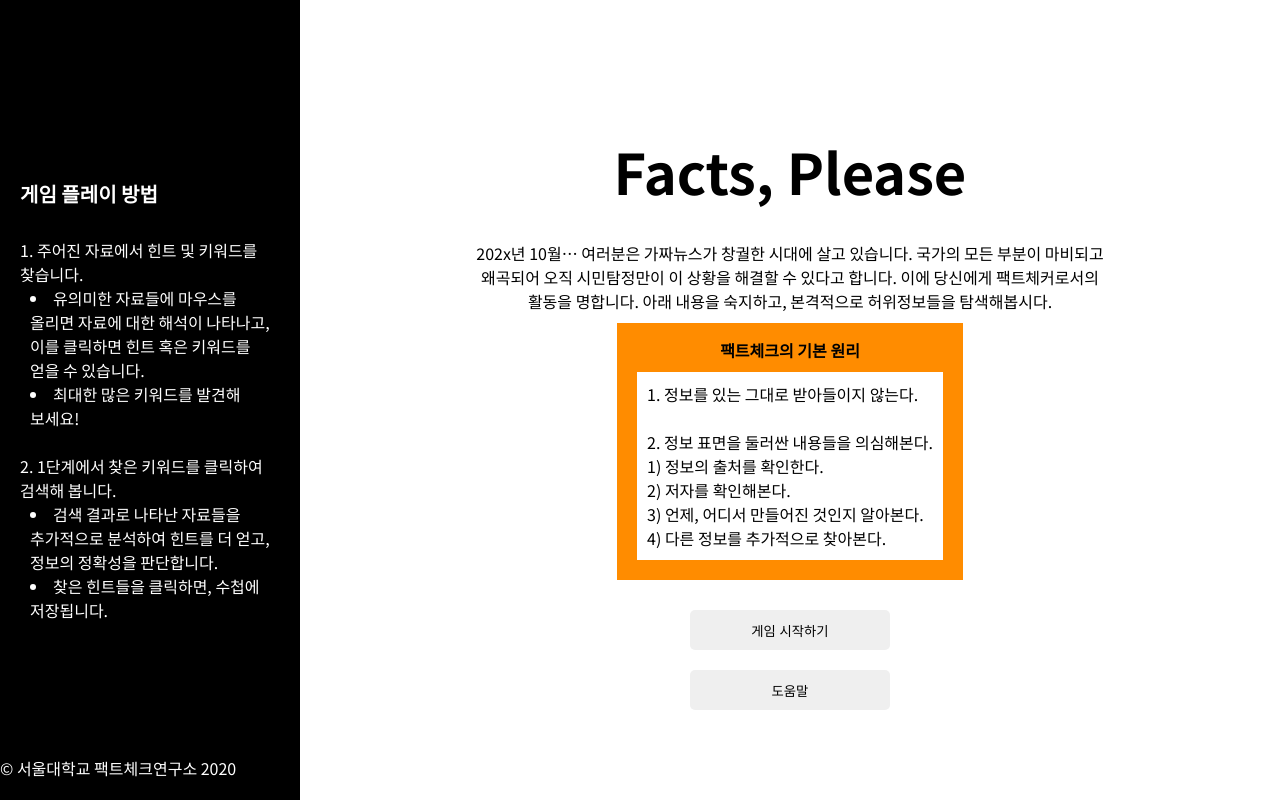
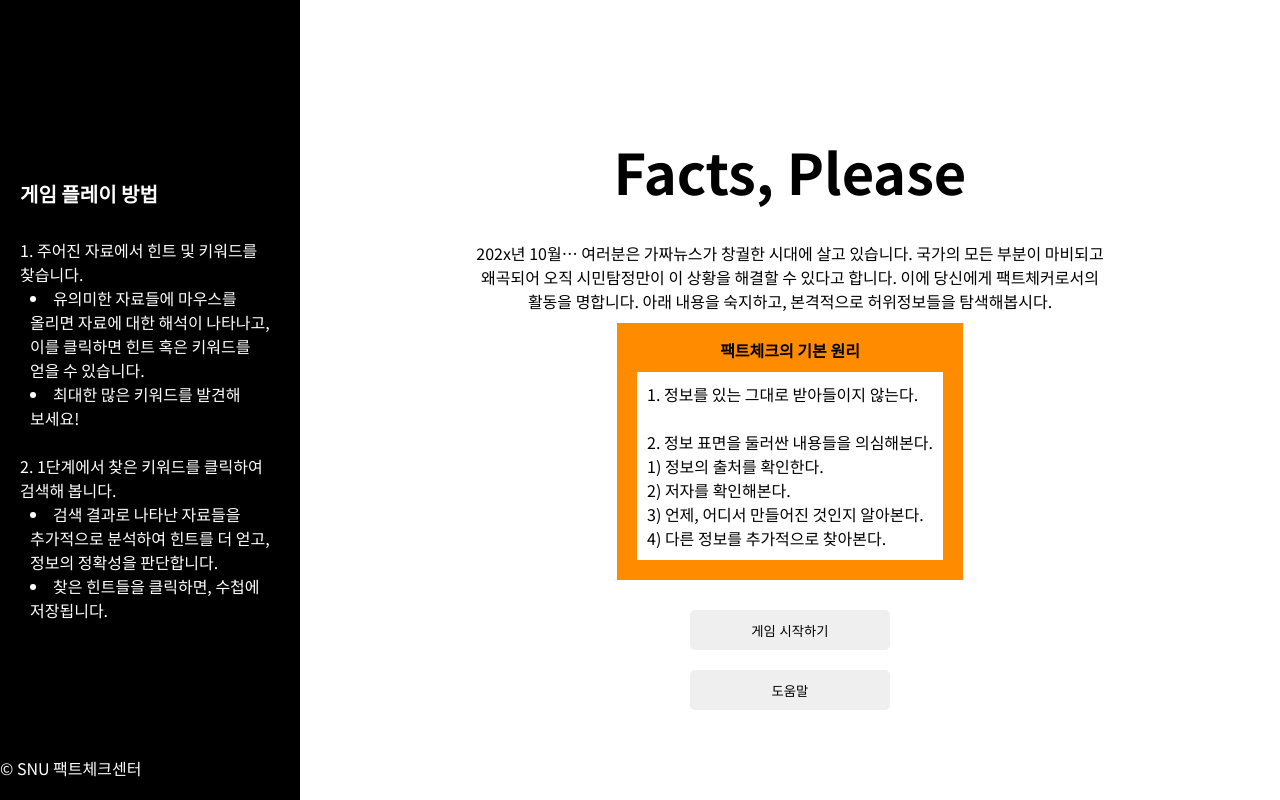
Before and after one commit to snu-factchecker/snu-factchecker.github.io, a React (Create React App) app: page / in a window 1280 px wide. Built offline with nearby package versions, Linux system fonts and the light colour scheme.

Commit message:
fix name

```diff
--- a/src/App.js
+++ b/src/App.js
@@ -49,7 +49,7 @@ class App extends React.Component {
           </Switch>
         </ConnectedRouter>
         </div>
-        <footer>© 서울대학교 팩트체크연구소 2020</footer>
+        <footer>© SNU 팩트체크센터</footer>
       </div>
     );
   }
```
